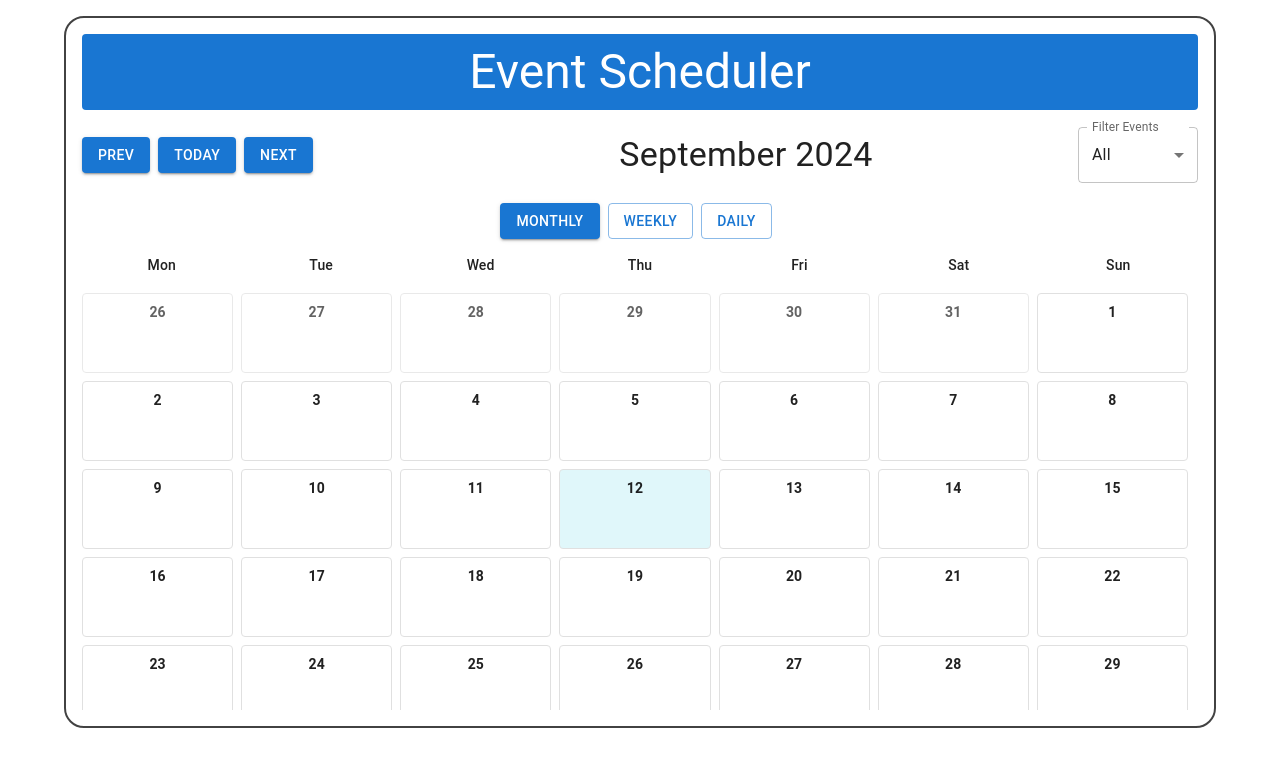
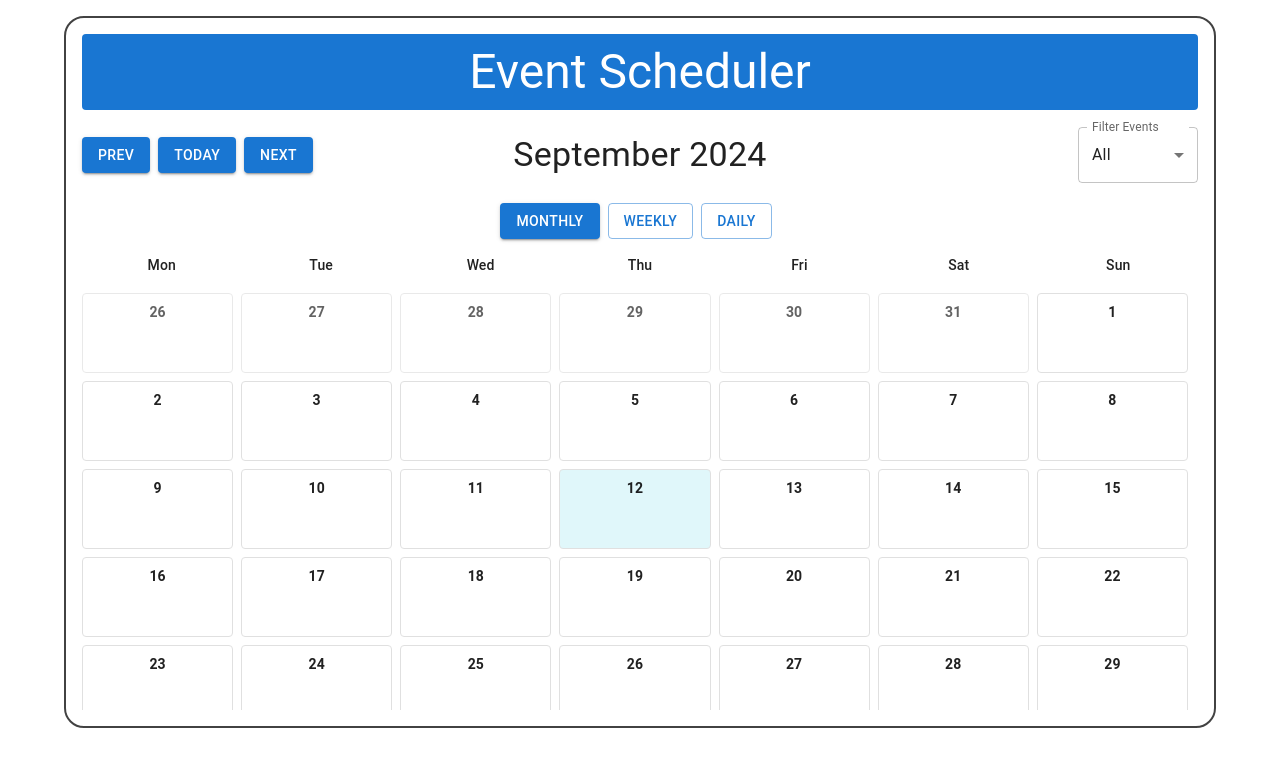
Before and after one commit to ShubhamSinghalCompro/Training, a React (Create React App) app in the folder React_Js/calendar-app-ts/: page / in a window 1280 px wide. Shown: the top 766 px of the page. Built offline with nearby package versions, Linux system fonts and the light colour scheme.

Commit message:
heading position

```diff
--- a/React_Js/calendar-app-ts/src/components/CalendarGrid.tsx
+++ b/React_Js/calendar-app-ts/src/components/CalendarGrid.tsx
@@ -158,9 +158,10 @@ const CalendarGrid: React.FC = () => {
         </NavigationBox>
 
         {/* Centered month display */}
-        <Typography variant="h4" textAlign={'center'} flex={2}>
+        <Typography variant="h4" textAlign={'center'}  position={'absolute'} sx={{ top: '50%', left: '50%', transform: 'translate(-50%, -50%)' }}>
           {format(current, 'MMMM yyyy')}
         </Typography>
+
 
         {/* Box for filter */}
         <FilterBox >
@@ -244,6 +245,7 @@ const HeaderBox = styled(Box)`
   justify-content: space-between;
   align-items: center;
   margin-bottom: 20px;
+  position: relative;
 
 
   @media (max-width: 800px) {
```
